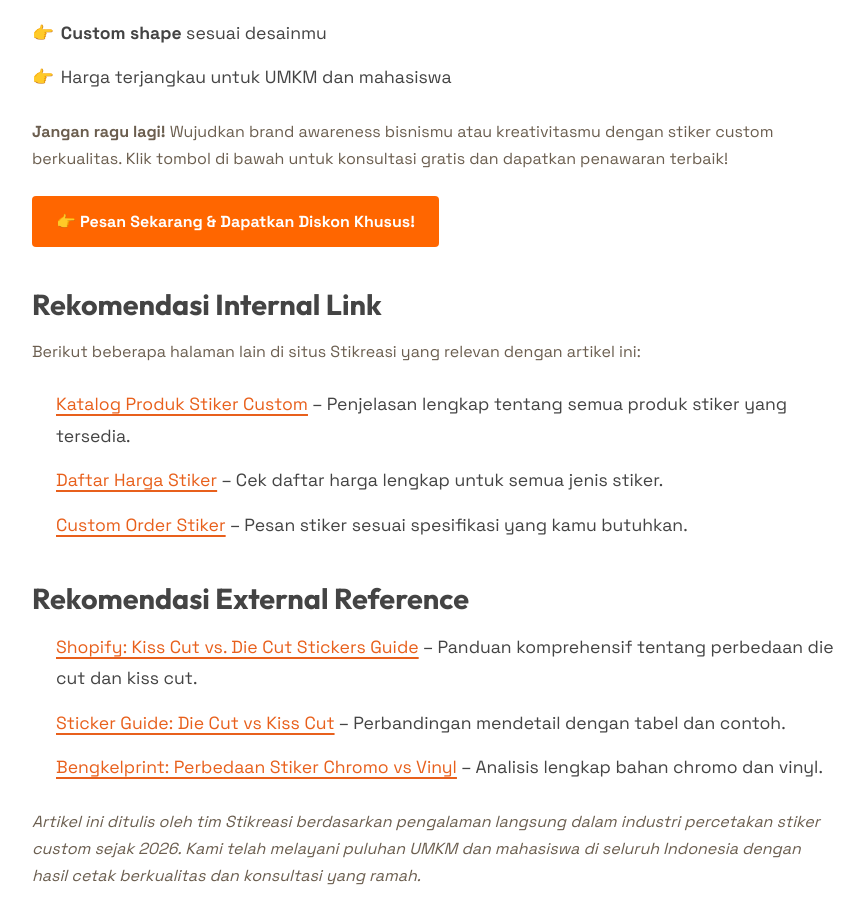
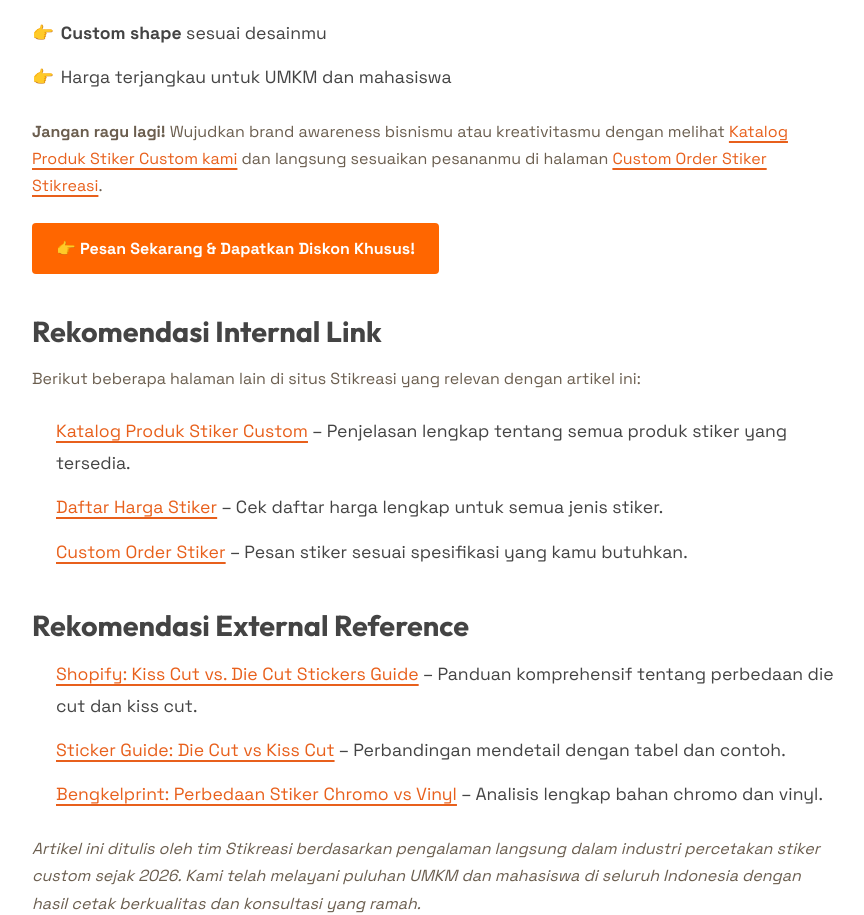
Before and after one commit to manutify/stikreasi, a Next.js app: page /artikel/perbedaan-stiker-die-cut-kiss-cut-vinyl-chromo in a window 1280 px wide. Shown: the part 6669-7584 px from the top of the page, without its empty margins (206-1070 px from the left). Built offline with nearby package versions, Linux system fonts and the light colour scheme.

Commit message:
Update Isi Artikel - R1

```diff
--- a/src/data/articles.js
+++ b/src/data/articles.js
@@ -18,7 +18,7 @@ export const articles = [
 
 <h2>Apa Perbedaan Stiker Die Cut dan Kiss Cut?</h2>
 
-<p>Jika kamu pernah memesan stiker custom, pasti pernah mendengar istilah <em>die cut</em> dan <em>kiss cut</em>. Kedua teknik ini sering membingungkan karena hasil akhirnya terlihat mirip. Namun, perbedaan mendasar terletak pada <strong>kedalaman pemotongan</strong>. Untuk panduan visual yang lebih lengkap, kamu bisa membaca <a href="https://www.shopify.com/blog/kiss-cut-vs-die-cut-stickers" target="_blank" rel="noopener noreferrer">Shopify: Kiss Cut vs. Die Cut Stickers Guide</a> sebagai referensi tambahan.</p>
+<p>Jika kamu pernah memesan stiker custom, pasti pernah mendengar istilah <em>die cut</em> dan <em>kiss cut</em>. Kedua teknik ini sering membingungkan karena hasil akhirnya terlihat mirip. Namun, perbedaan mendasar terletak pada <strong>kedalaman pemotongan</strong>. Untuk panduan visual yang lebih lengkap, kamu bisa membaca <a href="https://www.shopify.com/my/blog/kiss-cut-vs-die-cut" target="_blank" rel="noopener noreferrer">Shopify: Kiss Cut vs. Die Cut Stickers Guide</a> sebagai referensi tambahan.</p>
 
 <h3>Memahami Stiker Die Cut (Potongan Tembus)</h3>
 
@@ -173,7 +173,7 @@ export const articles = [
 <li>Harga terjangkau untuk UMKM dan mahasiswa</li>
 </ul>
 
-<p><strong>Jangan ragu lagi!</strong> Wujudkan brand awareness bisnismu atau kreativitasmu dengan stiker custom berkualitas. Klik tombol di bawah untuk konsultasi gratis dan dapatkan penawaran terbaik!</p>
+<p><strong>Jangan ragu lagi!</strong> Wujudkan brand awareness bisnismu atau kreativitasmu dengan melihat <a href="https://stikreasi.vercel.app/produk" target="_blank" rel="noopener noreferrer">Katalog Produk Stiker Custom kami</a> dan langsung sesuaikan pesananmu di halaman <a href="https://stikreasi.vercel.app/custom-order" target="_blank" rel="noopener noreferrer">Custom Order Stiker Stikreasi</a>.</p>
 
 <p><a style="background-color: #ff6600;color: #ffffff;padding: 12px 24px;text-decoration: none;font-weight: bold;border-radius: 4px;display: inline-block" href="https://stikreasi.vercel.app" target="_blank" rel="noopener noreferrer">👉 Pesan Sekarang &amp; Dapatkan Diskon Khusus!</a></p>
 
```
